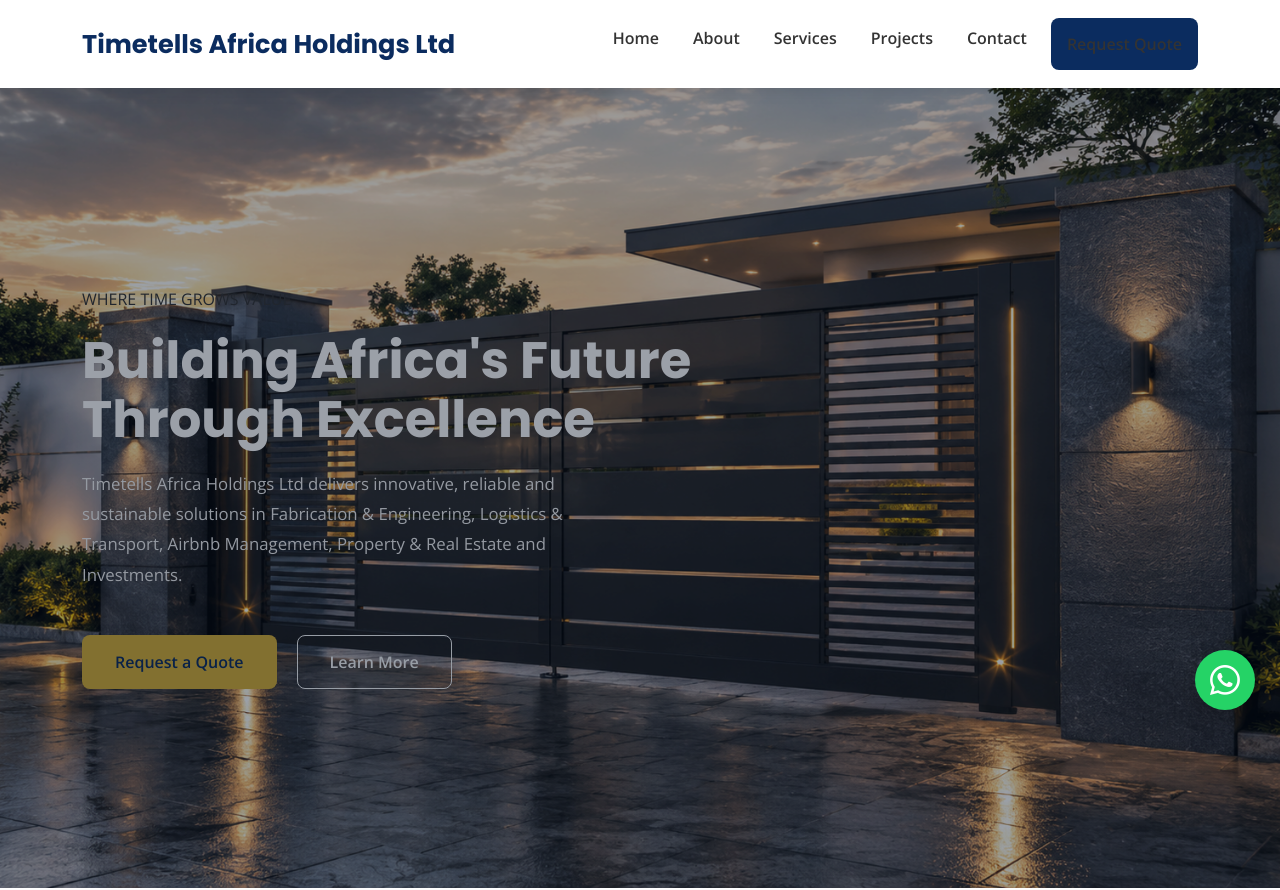
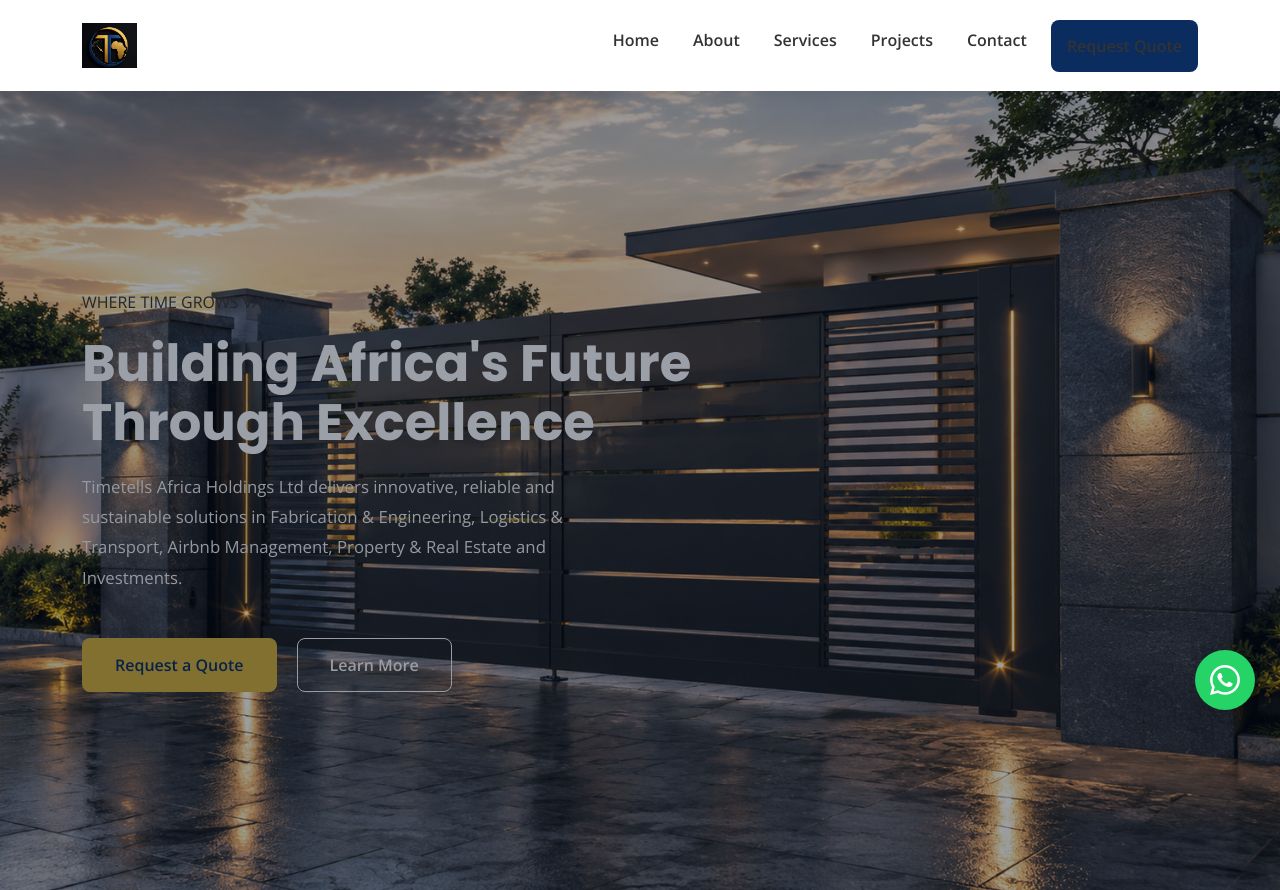
Before and after one commit to still-purrfect/timetells-africa-website, a Django app: page / in a window 1280 px wide. Shown: the top 890 px of the page. Run offline with Django 5.2, Linux system fonts and the light colour scheme.

Commit message:
Final UI polish: premium corporate redesign completed for client review

```diff
--- a/core/static/core/css/navbar.css
+++ b/core/static/core/css/navbar.css
@@ -87,3 +87,13 @@
     color:#0B2C5F !important;
 
 }
+
+.navbar-brand img{
+    max-height: 50px;
+    width: auto;
+    transition: 0.3s ease;
+}
+
+.navbar-brand img:hover{
+    transform: scale(1.05);
+}
--- a/core/templates/core/base.html
+++ b/core/templates/core/base.html
@@ -51,9 +51,9 @@
 
     <div class="container">
 
-        <a class="navbar-brand" href="{% url 'home' %}">
+        <a class="navbar-brand d-flex align-items-center" href="{% url 'home' %}">
 
-            Timetells Africa Holdings Ltd
+              <img src="{% static 'core/images/logo.png' %}" alt="Timetells Logo" height="45">
 
         </a>
 
```
Also changed, not shown: core/static/core/images/logo.png (added).
